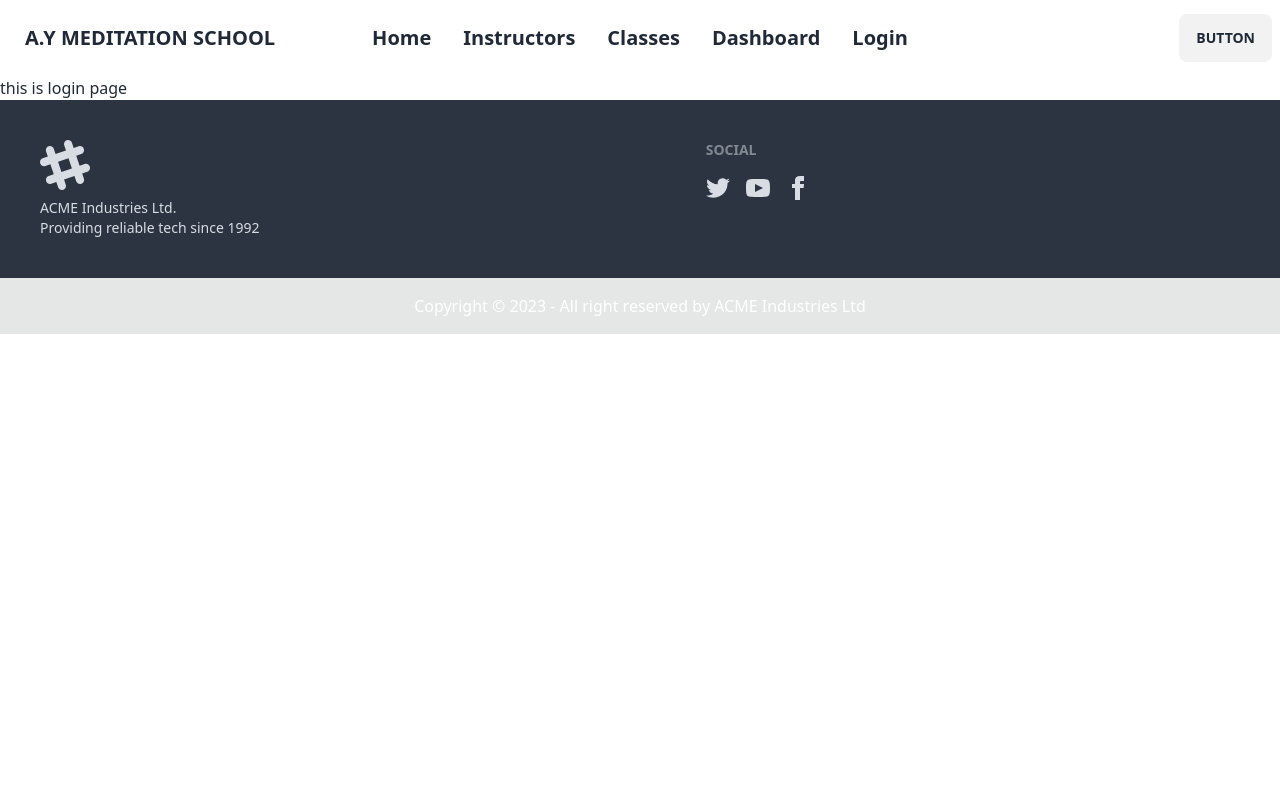
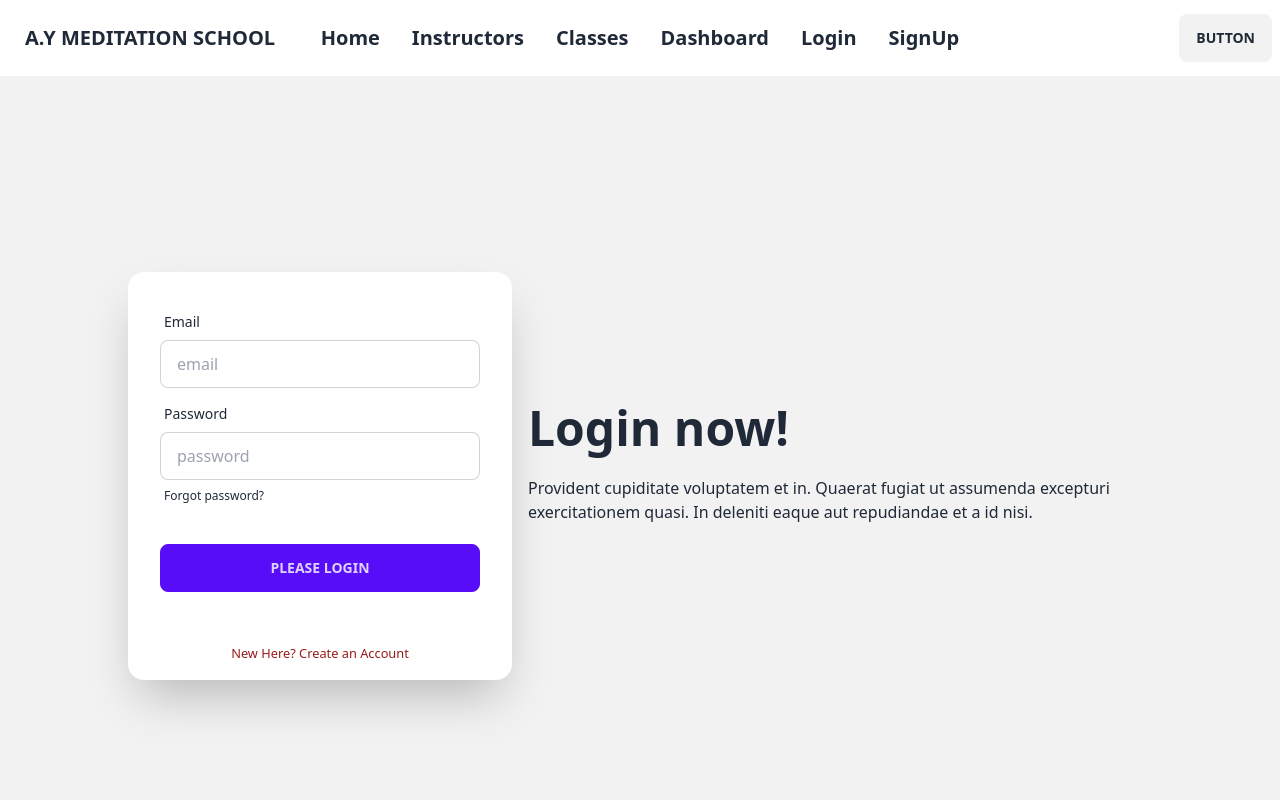
Before and after one commit to Mosarof5228/Adhi-Yoga-Meditaion-School-Client, a React (Vite) app: page /login in a window 1280 px wide. Shown: the top 800 px of the page. Built offline with nearby package versions, Linux system fonts and the light colour scheme.

Commit message:
login page done

```diff
--- a/package.json
+++ b/package.json
@@ -17,6 +17,7 @@
     "react-dom": "^18.2.0",
     "react-helmet": "^6.1.0",
     "react-helmet-async": "^1.3.0",
+    "react-hook-form": "^7.44.3",
     "react-responsive-carousel": "^3.2.23",
     "react-router-dom": "^6.11.2",
     "sort-by": "^1.2.0"
--- a/src/pages/Login/Login.jsx
+++ b/src/pages/Login/Login.jsx
@@ -1,11 +1,85 @@
 import React from 'react';
+import { useContext } from 'react';
+import { Helmet } from 'react-helmet';
+import { Link, useLocation, useNavigate } from 'react-router-dom';
+import { AuthContext } from '../../providers/AuthProvider';
 
-const Login = () => {
+const LogIn = () => {
+
+    const navigate = useNavigate();
+    const location = useLocation();
+    const { loginUser } = useContext(AuthContext);
+
+    const handleLogin = (event) => {
+        event.preventDefault();
+        const form = event.target;
+        const email = form.email.value;
+        const password = form.password.value;
+        console.log(email, password);
+        loginUser(email, password)
+            .then(result => {
+                const user = result.user;
+                console.log(user)
+                Swal.fire({
+                    title: 'User Login Successfully',
+                    showClass: {
+                        popup: 'animate__animated animate__fadeInDown'
+                    },
+                    hideClass: {
+                        popup: 'animate__animated animate__fadeOutUp'
+                    }
+                })
+                navigate(from, { replace: true });
+            })
+
+
+    }
     return (
-        <div>
-            <h2>this is login page</h2>
-        </div>
+        <>
+
+            <Helmet>
+                <title>Bistro Boss | menu</title>
+                <link rel="canonical" href="https://www.tacobell.com/" />
+            </Helmet>
+
+
+            <div onSubmit={handleLogin} className="hero min-h-screen bg-base-200">
+                <div className="hero-content flex-col lg:flex-row-reverse">
+                    <div className="text-center md:w-1/2 lg:text-left">
+                        <h1 className="text-5xl font-bold">Login now!</h1>
+                        <p className="py-6">Provident cupiditate voluptatem et in. Quaerat fugiat ut assumenda excepturi exercitationem quasi. In deleniti eaque aut repudiandae et a id nisi.</p>
+                    </div>
+                    <form className="card md:w-1/2  max-w-sm shadow-2xl bg-base-100">
+                        <div className="card-body">
+                            <div className="form-control">
+                                <label className="label">
+                                    <span className="label-text">Email</span>
+                                </label>
+                                <input type="email" name="email" placeholder="email" className="input input-bordered" />
+                            </div>
+                            <div className="form-control">
+                                <label className="label">
+                                    <span className="label-text">Password</span>
+                                </label>
+                                <input type="password" name="password" placeholder="password" className="input input-bordered" />
+                                <label className="label">
+                                    <a href="#" className="label-text-alt link link-hover">Forgot password?</a>
+                                </label>
+                            </div>
+
+                            {/* TODO: make button disabled for captcha */}
+                            <div className="form-control mt-6">
+
+                                <input disabled={false} className="btn btn-primary" type="submit" value="Please Login" />
+                            </div>
+                        </div>
+                        <p className='p-4 text-center text-red-800' ><small>New Here? <Link to='/signup'>Create an Account</Link></small></p>
+                        {/* <SocialLogin></SocialLogin> */}
+                    </form>
+                </div>
+            </div>
+        </>
     );
 };
 
-export default Login;
+export default LogIn;
--- a/src/pages/Shared/Navbar/Navbar.jsx
+++ b/src/pages/Shared/Navbar/Navbar.jsx
@@ -9,6 +9,7 @@
         <li className='text-xl font-bold'><Link>Classes</Link></li>
         <li className='text-xl font-bold'><Link>Dashboard</Link></li>
         <li className='text-xl font-bold'><Link to="/login">Login</Link></li>
+        <li className='text-xl font-bold'><Link to="/signup">SignUp</Link></li>
     </>
     return (
         <>
--- /dev/null
+++ b/src/pages/SignUp/SignUp.jsx
@@ -0,0 +1,11 @@
+import React from 'react';
+
+const SignUp = () => {
+    return (
+        <div>
+            <h2>This is signup page</h2>
+        </div>
+    );
+};
+
+export default SignUp;
--- a/src/providers/AuthProvider.jsx
+++ b/src/providers/AuthProvider.jsx
@@ -20,10 +20,10 @@
     //     return createUserWithEmailAndPassword(auth, email, password)
     // }
 
-    // const loginUser = (email, password) => {
-    //     setLoading(true)
-    //     return signInWithEmailAndPassword(auth, email, password)
-    // }
+    const loginUser = (email, password) => {
+        // setLoading(true)
+        return signInWithEmailAndPassword(auth, email, password)
+    }
 
     // const googleSignIn = () => {
     //     return signInWithPopup(auth, googleProvider);
@@ -56,7 +56,7 @@
         // loading,
         // googleSignIn,
         // createUser,
-        // loginUser,
+        loginUser,
         // logOut,
         // updateUserProfile
     }
```
Also changed, not shown: src/Routes/Routes.jsx (+9 -2 lines), 1 other file (tests, documents, lock files or other folders).
